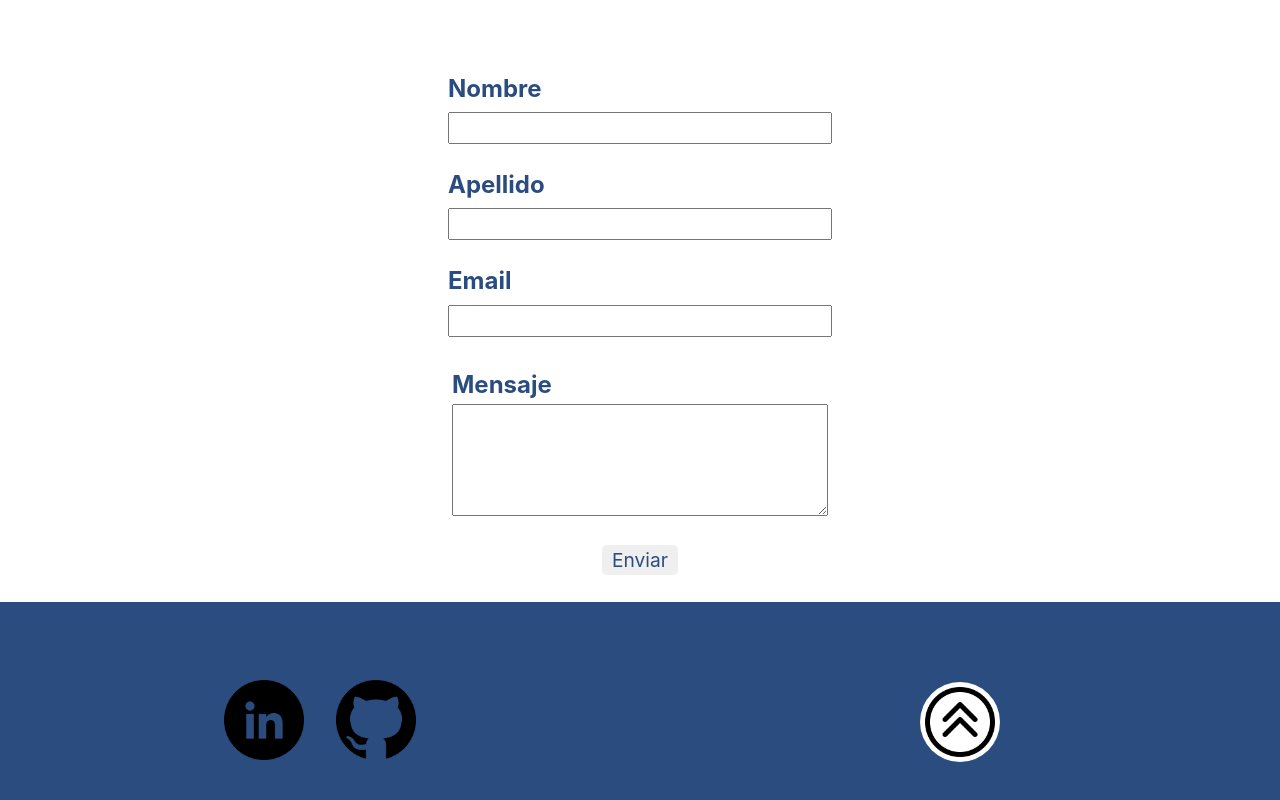
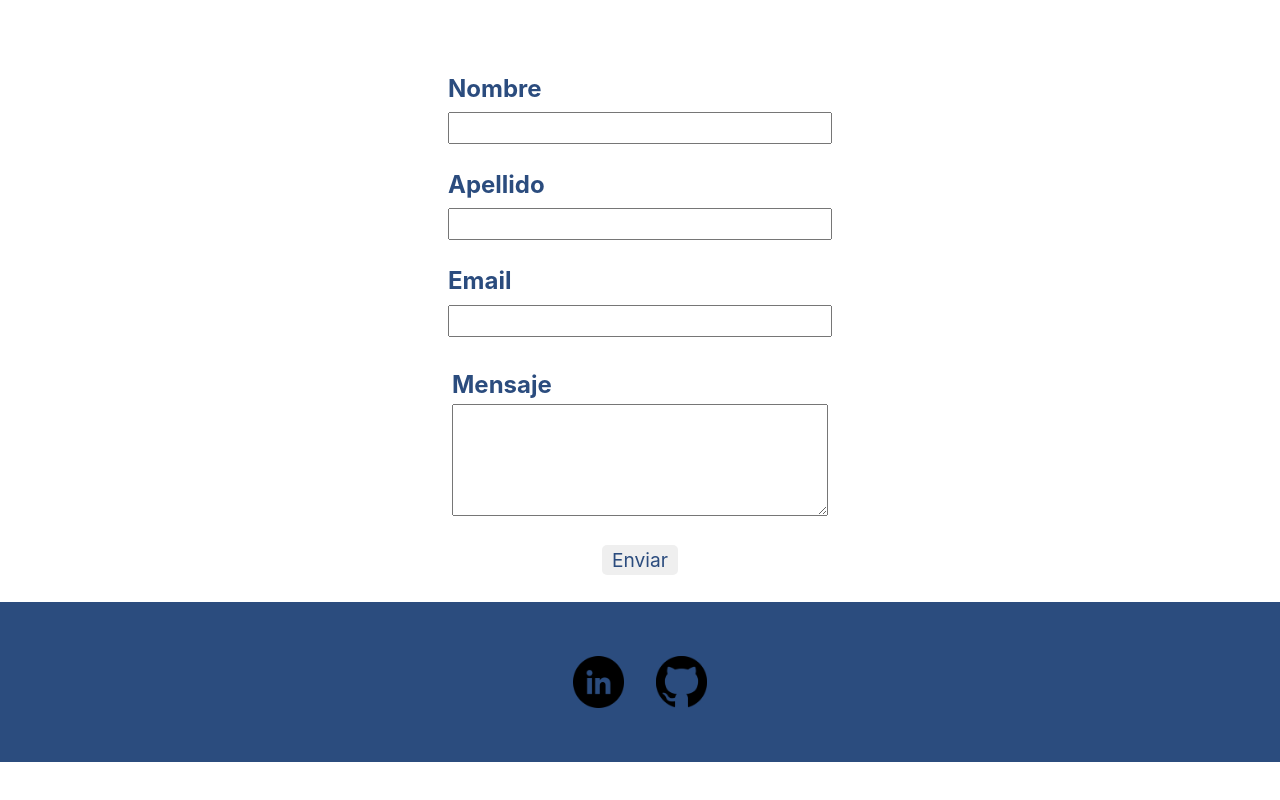
Before and after one commit to agustinfraile/portfolio, a React (Vite) app: page / in a window 1280 px wide. Shown: the part 2598-3398 px from the top of the page. After the commit the page ends 3360 px from the top, so only its background shows below. Built offline with nearby package versions, Linux system fonts and the light colour scheme.

Commit message:
reestructurando footer

```diff
--- a/src/components/Footer/Footer.css
+++ b/src/components/Footer/Footer.css
@@ -3,14 +3,15 @@
 
 .section-footer {
     width: 100%;
-    height: 30vh;
+    height: 20vh;
     background-color: var(--dark-blue);
     display: flex;
 }
 
 .section-footer-left {
-    width: 50%;
+    width: 85%;
     height: 100%;
+    margin: 0 auto;
     display: flex;
     justify-content: center;
     align-items: center;
@@ -29,9 +30,20 @@
     /* background-color: thistle; */
 }
 
+.section-footer-left_icons a {
+    width: 3.2rem;
+    height: 3.2rem;
+    display: flex;
+    justify-content: center;
+    align-items: center;
+    margin: 0 1rem;
+    /* border-radius: 50%; */
+    /* background-color: azure; */
+}
+
 .section-footer-left_icons img {
-    width: 5rem;
-    height: 5rem;
+    width: 3.2rem;
+    height: 3.2rem;
     margin: 0 1rem;
 }
 
@@ -41,7 +53,6 @@
     display: flex;
     justify-content: center;
     align-items: center;
-    /* background-color: azure; */
 }
 
 .section-footer-left-up {
--- a/src/components/Footer/Footer.jsx
+++ b/src/components/Footer/Footer.jsx
@@ -15,21 +15,21 @@ const Footer = () => {
         <section className='section-footer'>
             <div className='section-footer-left'>
                 <div className='section-footer-left_icons'>
-                    <a href='/' target='_blank'>
+                    <a href='https://www.linkedin.com/in/agustinfraile/' target='_blank'>
                         <img src={iconLinkedIn} alt='Icono LinkedIn' />
                     </a>
 
-                    <a href="/" target='_blank'>
+                    <a href="https://github.com/agustinfraile" target='_blank'>
                         <img src={iconGithub} alt='Icono Github' />
                     </a>
                 </div>
             </div>
 
-            <div className='section-footer-right'>
+            {/* <div className='section-footer-right'>
                 <div className='section-footer-left-up' onClick={goUp}>
                     <img src={arrowUp} alt='Icono Flecha arriba' />
                 </div>
-            </div>
+            </div> */}
         </section>
     )
 }
```
